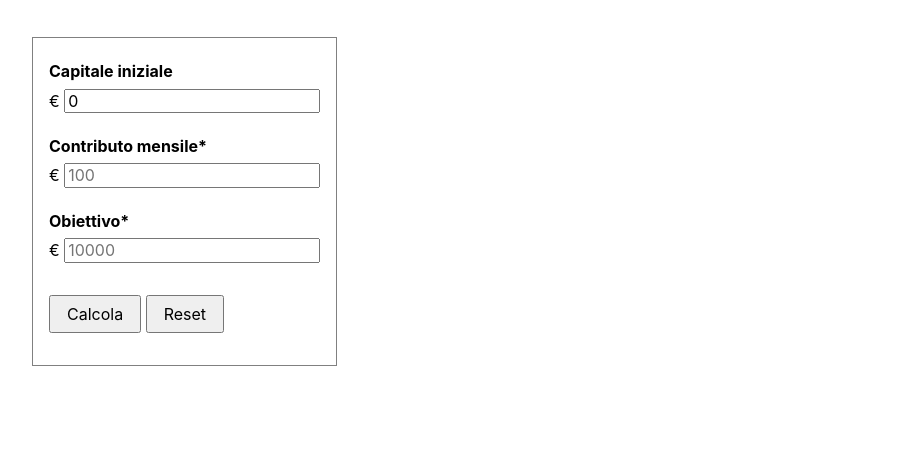
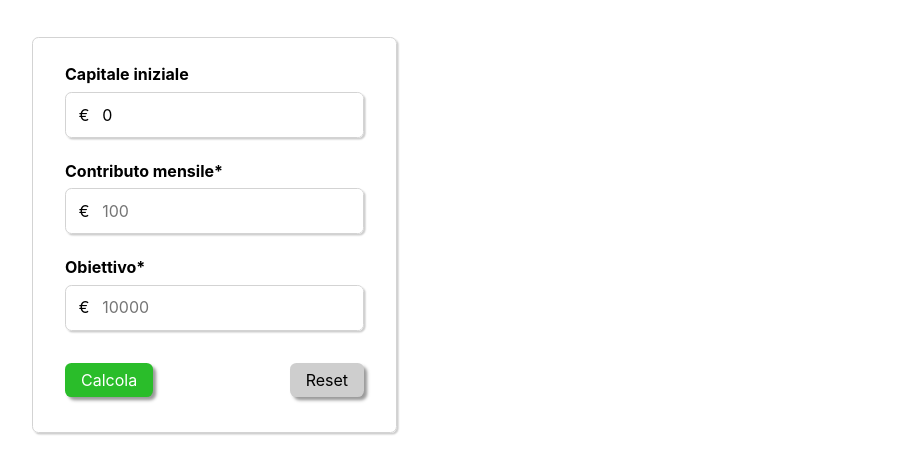
Before and after one commit to cdomizi/savings-plan-calculator, a website with bundled scripts: page index.html in a window 1280 px wide. Shown: the part 93-566 px from the top of the page, without its empty margins (0-898 px from the left). Built offline with nearby package versions, Linux system fonts and the light colour scheme.

Commit message:
add styling

```diff
--- a/css/styles.css
+++ b/css/styles.css
@@ -15,18 +15,20 @@ main {
 }
 
 #form-section {
-  border: 1px solid gray;
-  padding: 1rem;
+  border: 1px solid lightgray;
+  border-radius: 0.4rem;
+  padding: 1.2rem 2rem;
   max-width: -webkit-fit-content;
   max-width: -moz-fit-content;
   max-width: fit-content;
+  box-shadow: 0.1rem 0.1rem 0.1rem 0rem rgba(0, 0, 0, 0.2);
 }
 
 .form-field {
   padding: 0 0 1rem 0;
   display: flex;
   flex-direction: column;
-  max-width: 600px;
+  max-width: 650px;
 }
 
 .form-field h4 {
@@ -34,9 +36,47 @@ main {
   margin: 0;
 }
 
-#calculate-button {
+.form-input-box {
+  display: flex;
+  align-items: center;
+  overflow: hidden;
+  border: 1px solid lightgray;
+  border-radius: 0.4rem;
+  box-shadow: 0.1rem 0.1rem 0.1rem 0rem rgba(0, 0, 0, 0.2);
+}
+
+.form-field input {
+  flex-grow: 1;
+  padding: 0.8rem;
+  border: none;
+  outline: none;
+}
+
+.form-input-prefix {
+  padding-left: 0.8rem;
+}
+
+#form-buttons {
+  display: flex;
+  flex-wrap: nowrap;
+  justify-content: space-between;
+}
+
+.form-button {
   padding: 0.5rem 1rem;
   margin: 1rem 0;
+  border: none;
+  border-radius: 0.4rem;
+  box-shadow: 0.2rem 0.2rem 0.2rem 0rem rgba(0, 0, 0, 0.4);
+}
+
+#calculate-button {
+  background-color: rgb(42, 189, 42);
+  color: white;
+}
+
+#reset-button {
+  background-color: rgb(206, 206, 206);
 }
 
 #details-section {
@@ -55,6 +95,8 @@ main {
 }
 
 .validation-error-message {
+  display: block;
+  padding-top: 0.6rem;
   font-size: small;
   color: red;
 }
--- a/index.html
+++ b/index.html
@@ -21,8 +21,8 @@
             <label for="initialDeposit">
               <h4>Capitale iniziale</h4>
             </label>
-            <span class="form-field-input">
-              <span class="field-form-prefix">€</span>
+            <span class="form-input-box">
+              <span class="form-input-prefix">€</span>
               <input id="initialDeposit" name="initialDeposit" type="number" inputmode="numeric" value="0" required>
             </span>
           </div>
@@ -30,22 +30,24 @@
             <label for="monthlyContribution">
               <h4>Contributo mensile*</h4>
             </label>
-            <span class="form-field-input">
-              <span class="field-form-prefix">€</span>
+            <div class="form-input-box">
+              <span class="form-input-prefix">€</span>
               <input id="monthlyContribution" name="monthlyContribution" type="number" inputmode="numeric" placeholder="100" required>
-            </span>
+            </div>
           </div>
           <div class="form-field">
             <label for="goalBalance">
               <h4>Obiettivo*</h4>
             </label>
-            <span class="form-field-input">
-              <span class="field-form-prefix">€</span>
+            <span class="form-input-box">
+              <span class="form-input-prefix">€</span>
               <input id="goalBalance" name="goalBalance" type="number" inputmode="numeric" placeholder="10000" required>
             </span>
           </div>
-          <input type="submit" id="calculate-button" name="calculate-button" value="Calcola">
-          <input type="reset" id="calculate-button" name="calculate-button" value="Reset">
+          <div id="form-buttons">
+            <input type="submit" class="form-button" id="calculate-button" name="calculate-button" value="Calcola">
+            <input type="reset" class="form-button" id="reset-button" name="reset-button" value="Reset">
+          </div>
         </form>
       </section>
     </div>
--- a/modules/DOM.js
+++ b/modules/DOM.js
@@ -74,12 +74,13 @@ const highlightInvalidInput = (event) => {
 
       const input = document.querySelector(`input[id='${field}']`);
       if (!input.checkValidity()) {
-        input.parentNode.appendChild(
-          Object.assign(document.createElement("p"), {
+        input.closest(".form-field").appendChild(
+          Object.assign(document.createElement("span"), {
             className: "validation-error-message",
             textContent: input.validationMessage,
           }),
         );
+        input.parentNode.style.border = "1px solid red";
       }
     }
   };
@@ -90,9 +91,16 @@ const removeFormErrorMessages = () => {
     document.querySelectorAll(".validation-error-message");
 
   if (validationErrorMessages) {
-    validationErrorMessages.forEach(e => e.remove());
-  };
-}
+    // Remove error messages
+    validationErrorMessages.forEach((element) => element.remove());
+
+    // Reset input border color
+    document.querySelectorAll(".form-field input").forEach((element) => {
+      element.parentNode.style.border = "1px solid lightgray";
+    });
+  }
+
+};
 
 export {
   createDetailsSection,
```
